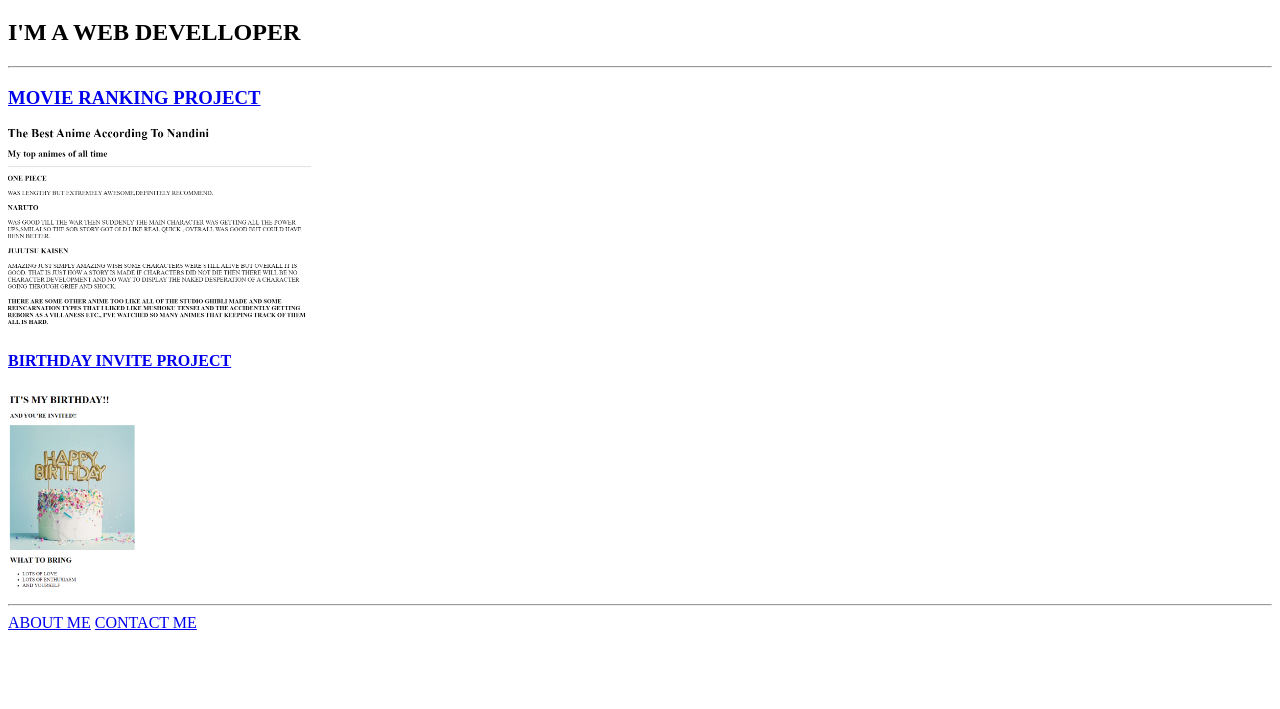
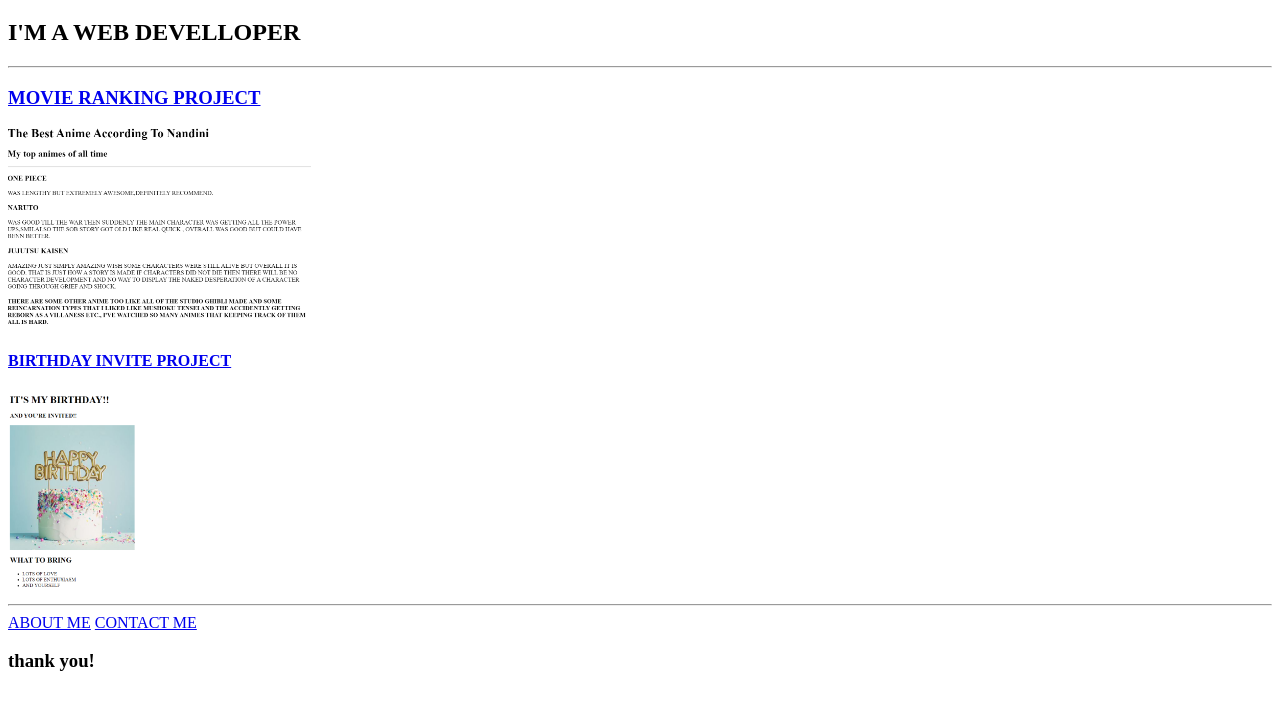
Before and after one commit to nandini-mathur/portfolio, a plain HTML site: page index.html in a window 1280 px wide. Shown: the part 61-770 px from the top of the page. Drawn offline with Linux system fonts and the light colour scheme.

Commit message:
ending note

```diff
--- a/index.html
+++ b/index.html
@@ -15,5 +15,6 @@
     <IMG SRC="./assets/images/BIRTHDAY PROJECT SCREENSHOT.png" HEIGHT="200" ALT="BIRTHDAY INVITE PROJECT SCREENSHOT"/>
     <HR />
     <A HREF="./public/about.html">ABOUT ME</A>     <A HREF="./public/contact.html">CONTACT ME</A>
+    <h3>thank you!</h3>
 </body>
 </html>
```
